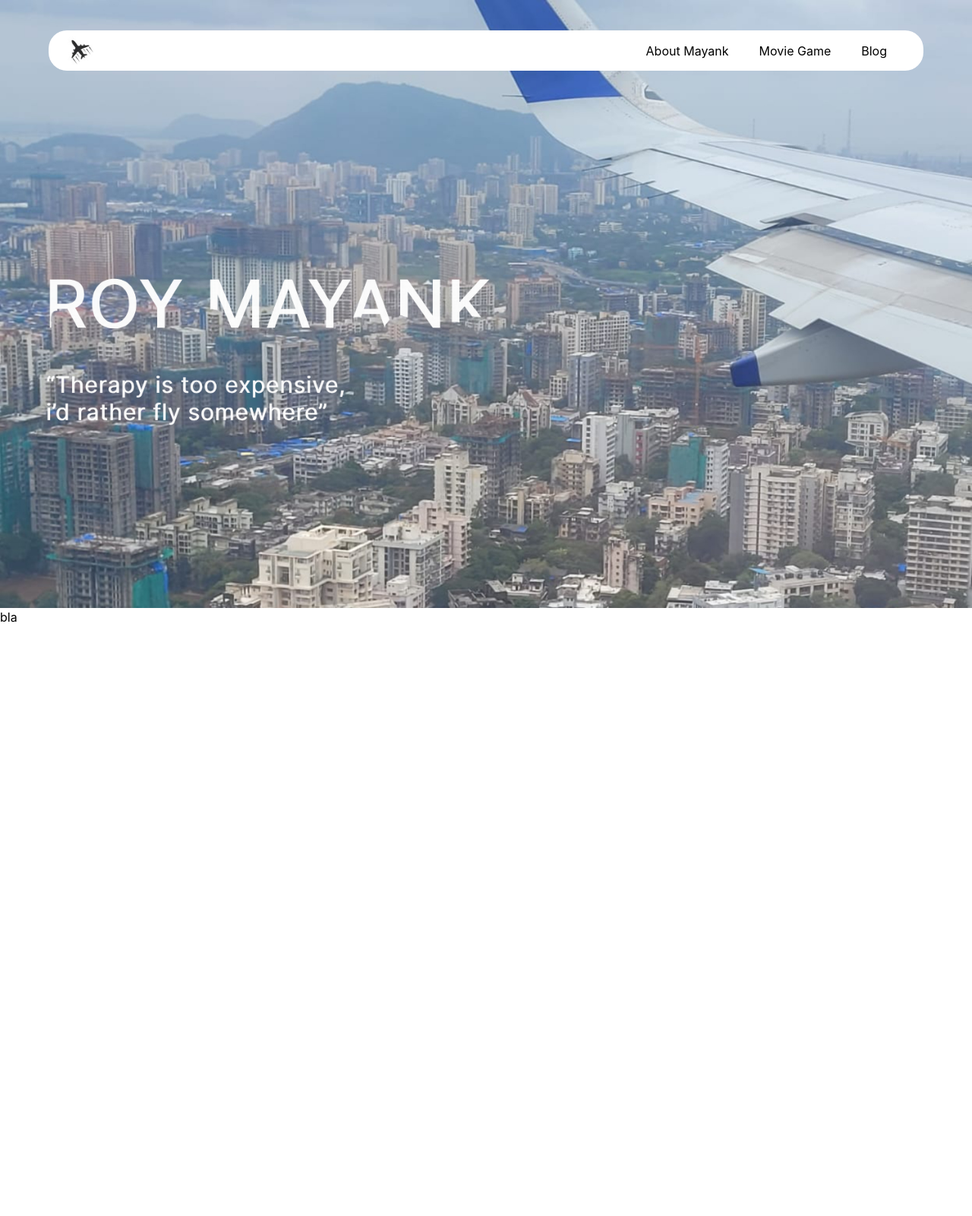
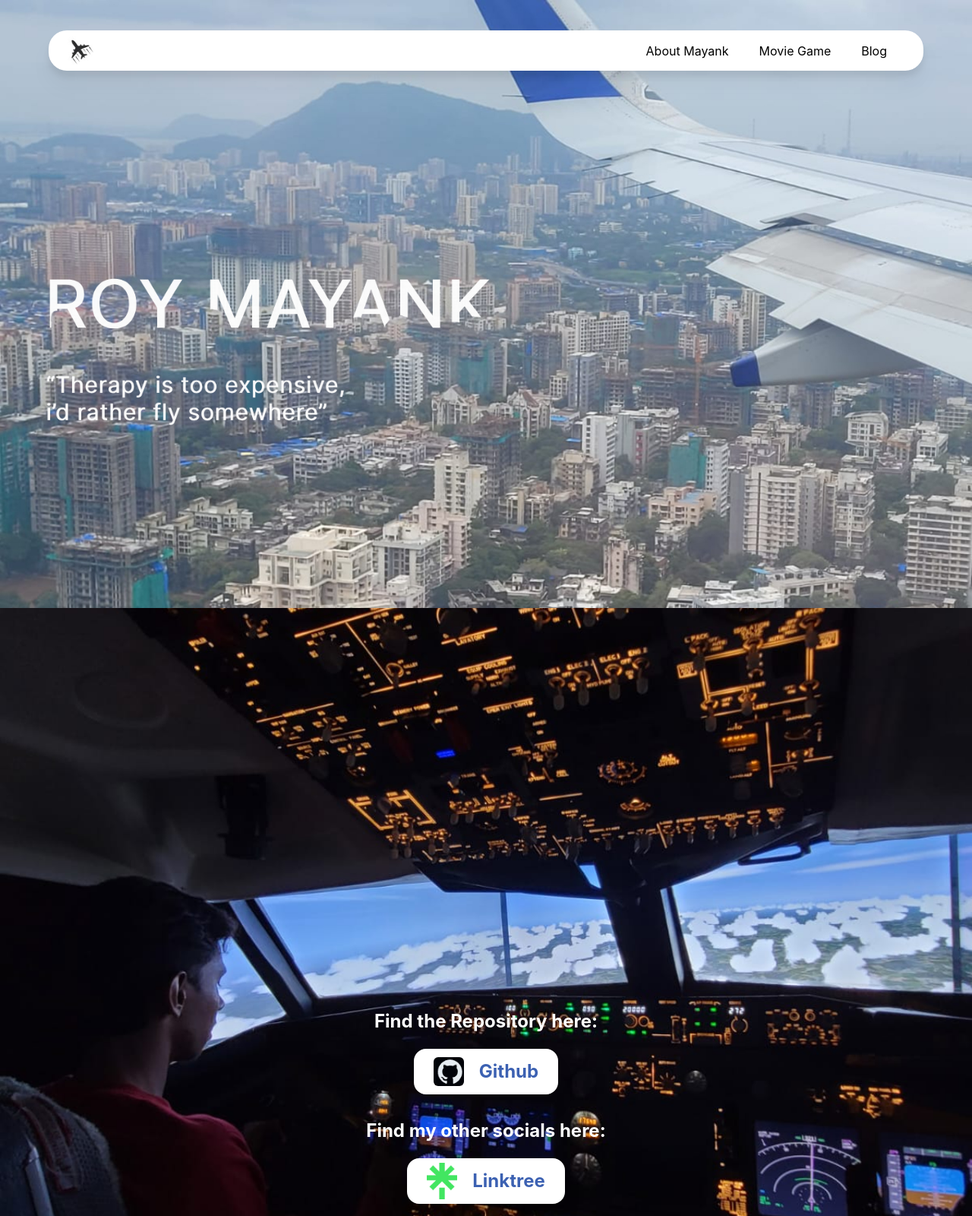
Before and after one commit to Overthinkr/new-portfolio-app, a React (Create React App) app: page / in a window 1280 px wide. Shown: the whole page at 76% size. Before the commit the page ends 824 px from the top, so only its background shows below. Built offline with nearby package versions, Linux system fonts and the light colour scheme.

Commit message:
completed landing page and improved navbar

```diff
--- a/src/App.css
+++ b/src/App.css
@@ -28,6 +28,15 @@
   color: #61dafb;
 }
 
+::-webkit-scrollbar-thumb {
+  background-color: #3c61b2;
+  border-radius: 15px;
+}
+
+::-webkit-scrollbar {
+  width: 5px;
+}
+
 @keyframes App-logo-spin {
   from {
     transform: rotate(0deg);
--- a/src/App.jsx
+++ b/src/App.jsx
@@ -1,14 +1,37 @@
+import React from "react";
 import "./App.css";
-import Navbar from "./components/navbar";
+import Button from "./components/button.component";
+import Navbar from "./components/navbar.component";
+import gitlogo from "./resources/github.jpg";
+import linktree from "./resources/linktree.jpg";
 
 function App() {
   return (
     <>
-      <div className="App h-screen bg-landing-one bg-cover bg-no-repeat bg-left-top">
+      <div className="App h-screen bg-landing-one bg-cover bg-no-repeat bg-left-top m-auto">
         <Navbar />
       </div>
-      <div className="bla">
-        <h1> bla</h1>
+      <div className="h-screen flex flex-col bg-landing-two bg-cover bg-no-repeat bg-left align-middle justify-end items-center text-center text-white">
+        <div className="flex flex-col align-middle justify-end items-center text-center gap-5 m-4">
+          <h2 className="text-2xl font-bold">Find the Repository here:</h2>
+          <a
+            href="https://github.com/Overthinkr/new-portfolio-app"
+            target="_blank"
+            rel="noopener noreferrer"
+          >
+            <Button btnimg={gitlogo} btntxt="Github" />{" "}
+          </a>
+        </div>
+        <div className="flex flex-col align-middle justify-end items-center text-center gap-5 m-4">
+          <h2 className="text-2xl font-bold">Find my other socials here:</h2>
+          <a
+            href="https://linktr.ee/Mayank.Roy"
+            target="_blank"
+            rel="noopener noreferrer"
+          >
+            <Button btnimg={linktree} btntxt="Linktree" />
+          </a>
+        </div>
       </div>
     </>
   );
--- /dev/null
+++ b/src/components/button.component.jsx
@@ -0,0 +1,18 @@
+import React from "react";
+
+export default function Button({ btnimg, btntxt }) {
+  return (
+    <div className="h-[60px] bg-white rounded-2xl flex justify-center items-center cursor-pointer drop-shadow-xl transform transition-transform hover:scale-105 border-2 border-white">
+      <div className="flex flex-row my-2 justify-between mx-6 items-center gap-5">
+        <img
+          src={btnimg}
+          alt="button"
+          className="rounded-md"
+          width={40}
+          height={40}
+        />
+        <p className="text-center text-2xl font-bold text-indigo">{btntxt}</p>
+      </div>
+    </div>
+  );
+}
--- a/src/components/navbar.jsx
+++ b/src/components/navbar.component.jsx
@@ -4,7 +4,7 @@ import flightlogo from "../resources/airplane_logo.jpg";
 
 export default function Navbar() {
   return (
-    <div className="flex fixed w-full mt-10">
+    <div className="flex flex-col fixed w-full mt-10 drop-shadow-xl">
       <div className="flex flex-row justify-between w-[90%] items-center mx-auto bg-white text-center p-2 rounded-3xl h-35 z-50">
         <div className="ml-3">
           <Link to="/">
@@ -12,15 +12,7 @@ export default function Navbar() {
           </Link>
         </div>
         <div className="flex flex-row gap-10 mr-10 justify-center text-center items-center">
-          <NavLink
-            to="/about"
-            style={({ isActive, isPending }) => {
-              return {
-                fontWeight: isActive ? "bold" : "",
-                color: isPending ? "red" : "black",
-              };
-            }}
-          >
+          <NavLink to="/about">
             <h2 className="cursor-pointer hover:text-indigo hover:font-semibold hover:tracking-wider transition-all">
               {" "}
               About Mayank{" "}
@@ -32,15 +24,7 @@ export default function Navbar() {
               Movie Game{" "}
             </h2>
           </NavLink>
-          <NavLink
-            to="/blog"
-            style={({ isActive, isPending }) => {
-              return {
-                fontWeight: isActive ? "bold" : "",
-                color: isPending ? "red" : "black",
-              };
-            }}
-          >
+          <NavLink to="/blog">
             <h2 className="cursor-pointer hover:text-indigo hover:font-semibold hover:tracking-wider transition-all">
               {" "}
               Blog{" "}
--- a/src/pages/aboutmayank.jsx
+++ b/src/pages/aboutmayank.jsx
@@ -1,5 +1,5 @@
 import React from "react";
-import Navbar from "../components/navbar";
+import Navbar from "../components/navbar.component";
 
 export default function About() {
   return (
--- a/src/pages/blog.jsx
+++ b/src/pages/blog.jsx
@@ -1,5 +1,5 @@
 import React from "react";
-import Navbar from "../components/navbar";
+import Navbar from "../components/navbar.component";
 
 export default function Blog() {
   return (
--- a/src/pages/moviegame.jsx
+++ b/src/pages/moviegame.jsx
@@ -1,5 +1,5 @@
 import React from "react";
-import Navbar from "../components/navbar";
+import Navbar from "../components/navbar.component";
 
 export default function MovieGame() {
   return (
--- a/tailwind.config.js
+++ b/tailwind.config.js
@@ -9,6 +9,7 @@ module.exports = {
       },
       backgroundImage: {
         "landing-one": `url('./resources/landing-one.jpg')`,
+        "landing-two": `url('./resources/landing-two.jpg')`,
       },
     },
   },
```
Also changed, not shown: src/resources/github.jpg (added), src/resources/linktree.jpg (added).
